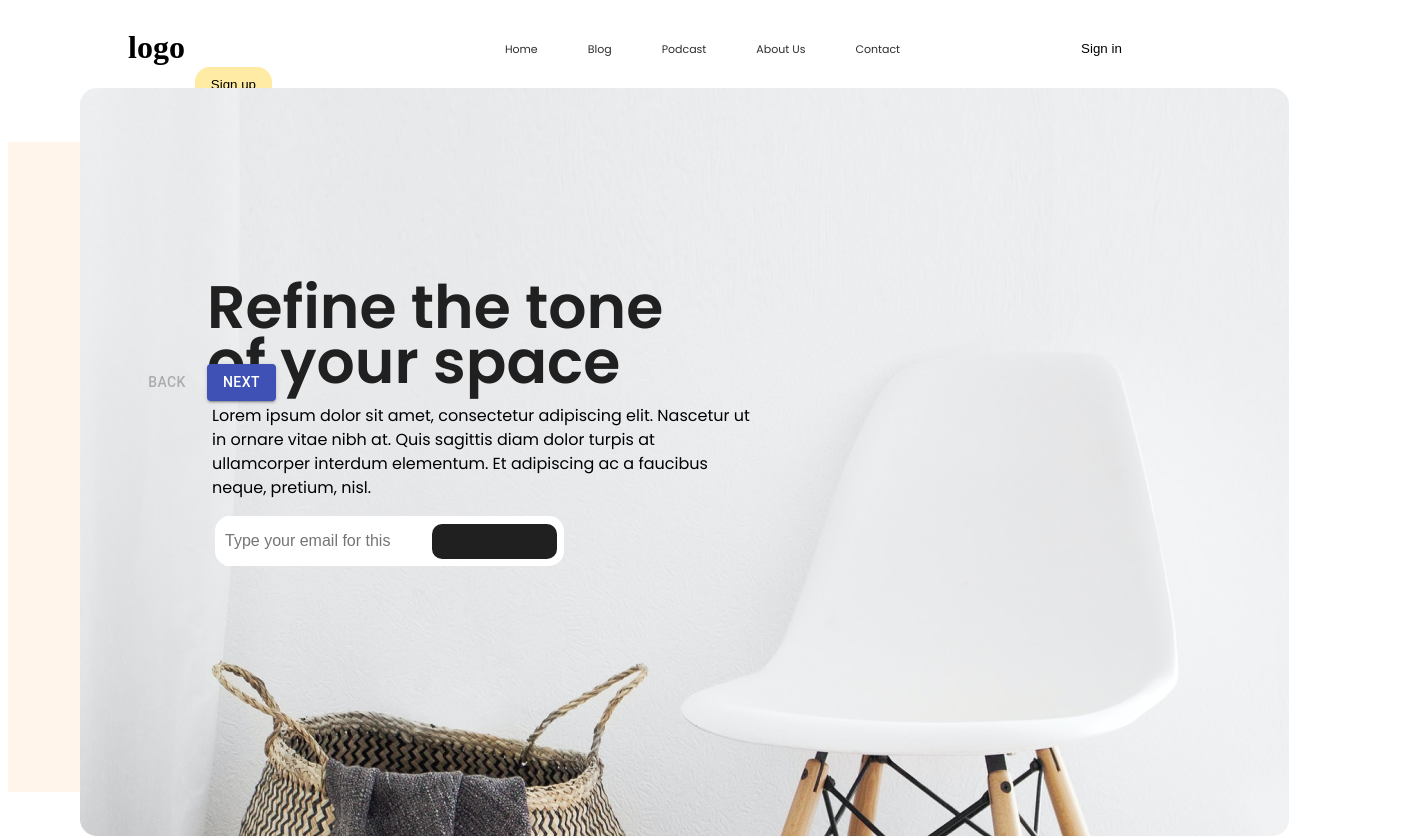
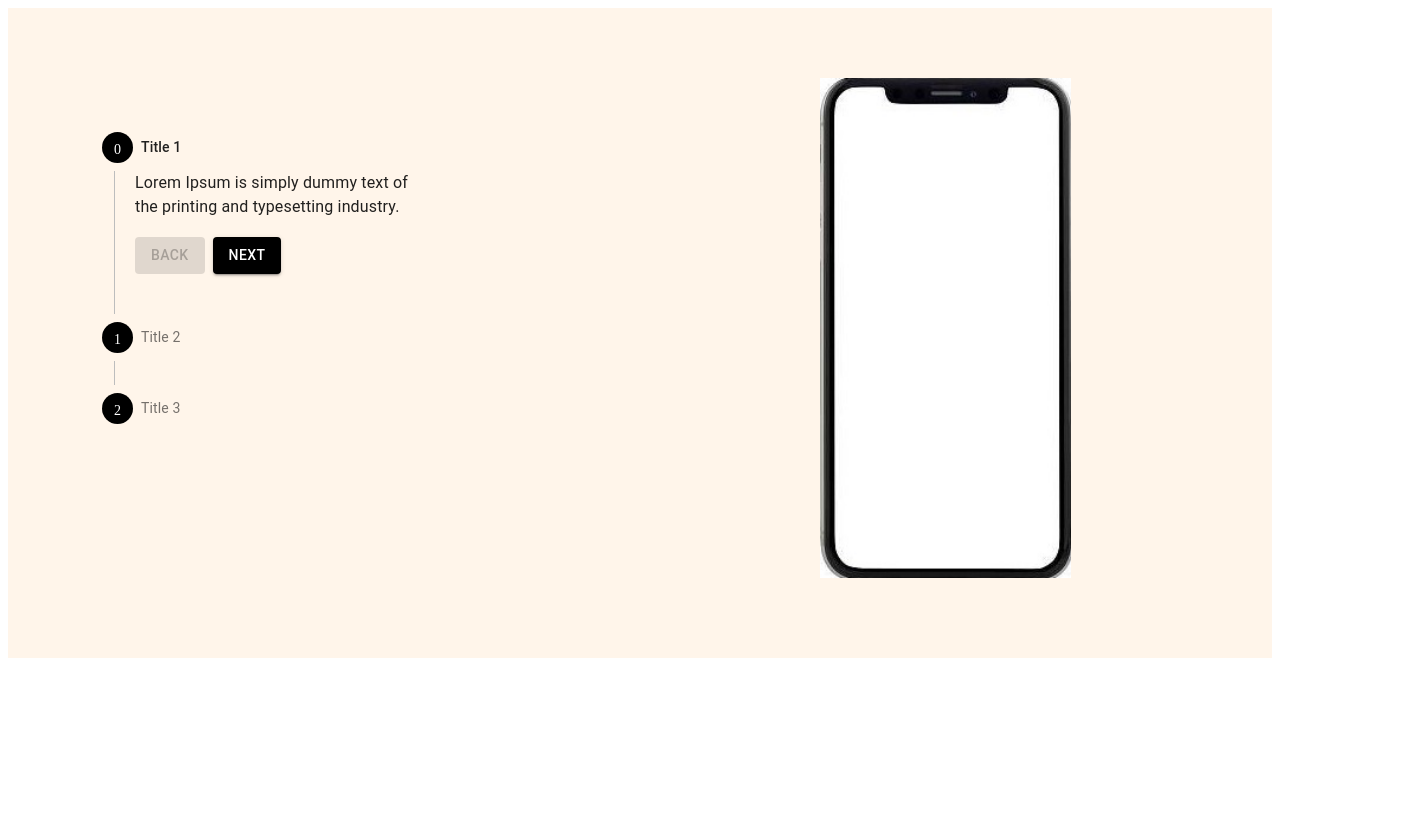
Before and after one commit to KarthikHebbarMN/SocketWebClient, a Next.js app: page / in a window 1280 px wide. Shown: the top 838 px of the page, 1418 px wide, since content can reach past the window. After the commit the page ends 800 px from the top, so only its background shows below. Built offline with nearby package versions, Linux system fonts and the light colour scheme.

Commit message:
steps circle alignment commit

```diff
--- a/Components/Userflow/progress.js
+++ b/Components/Userflow/progress.js
@@ -21,6 +21,8 @@ const useStyles = makeStyles((theme) => ({
   button: {
     marginTop: theme.spacing(1),
     marginRight: theme.spacing(1),
+    backgroundColor : '#000',
+    color : '#fff'
   },
   actionsContainer: {
     paddingTop : '10px',
@@ -28,10 +30,8 @@ const useStyles = makeStyles((theme) => ({
   },
   resetContainer: {
     padding: theme.spacing(3),
-  },
-  circle : {
-    backgroundColor : '#000'
   }
+
 }));
 
 function getSteps() {
@@ -74,15 +74,19 @@ export default function Progress() {
       <div className = {styles.container}>
         <div className={classes.root} >
       <Stepper activeStep={activeStep} orientation="vertical" style = {{backgroundColor : "transparent"}}>
-        {steps.map((label, index) => (
-          <Step key={label}>
-            <StepLabel>{label}</StepLabel>
+        {steps.map((label, index) => {
+          let props = {};
+          let labelProps = {};
+          labelProps.icon = <div style={{ backgroundColor: '#000', color : '#fff', width: '11px', padding: '10px', textAlign: 'center', height: '11px', fontSize: '14px', borderRadius: '50%' }}>{index}</div>
+          return (<Step key={label}{...props}>
+            <StepLabel {...labelProps}>{label}</StepLabel>
             <StepContent>
               <Typography>{getStepContent(index)}</Typography>
               <div className={classes.actionsContainer}>
                 <div>
                   <Button
                     disabled={activeStep === 0}
+                    variant = "contained"
                     onClick={handleBack}
                     className={classes.button}
                   >
@@ -100,7 +104,8 @@ export default function Progress() {
               </div>
             </StepContent>
           </Step>
-        ))}
+          );
+          })}
       </Stepper>
       {activeStep === steps.length && (
         <Paper square elevation={0} className={classes.resetContainer}>
--- a/pages/index.js
+++ b/pages/index.js
@@ -1,22 +1,22 @@
 import React from "react";
 
-import Hero from "../components/Hero/Hero";
-import Cards from "../components/cards/Cards";
-import Items from "../components/items/Items";
-import FAQ from "../components/FAQ/FAQ";
-import Footer from "../components/Footer/Footer";
+import Hero from "../Components/Hero/Hero";
+import Cards from "../Components/cards/Cards";
+import Items from "../Components/items/Items";
+import FAQ from "../Components/FAQ/FAQ";
+import Footer from "../Components/Footer/Footer";
 import Progress from '../Components/Userflow/progress'
 
 
 export const Home = () => {
   return (
     <>
-      <Hero />
-      <Cards />
-      <Items />
+      {/* <Hero />
+      <Cards /> */}
+      <Progress />
+      {/* <Items />
       <FAQ />
-      <Footer />
-      <Progress />
+      <Footer /> */}
     </>
 
   );
```
